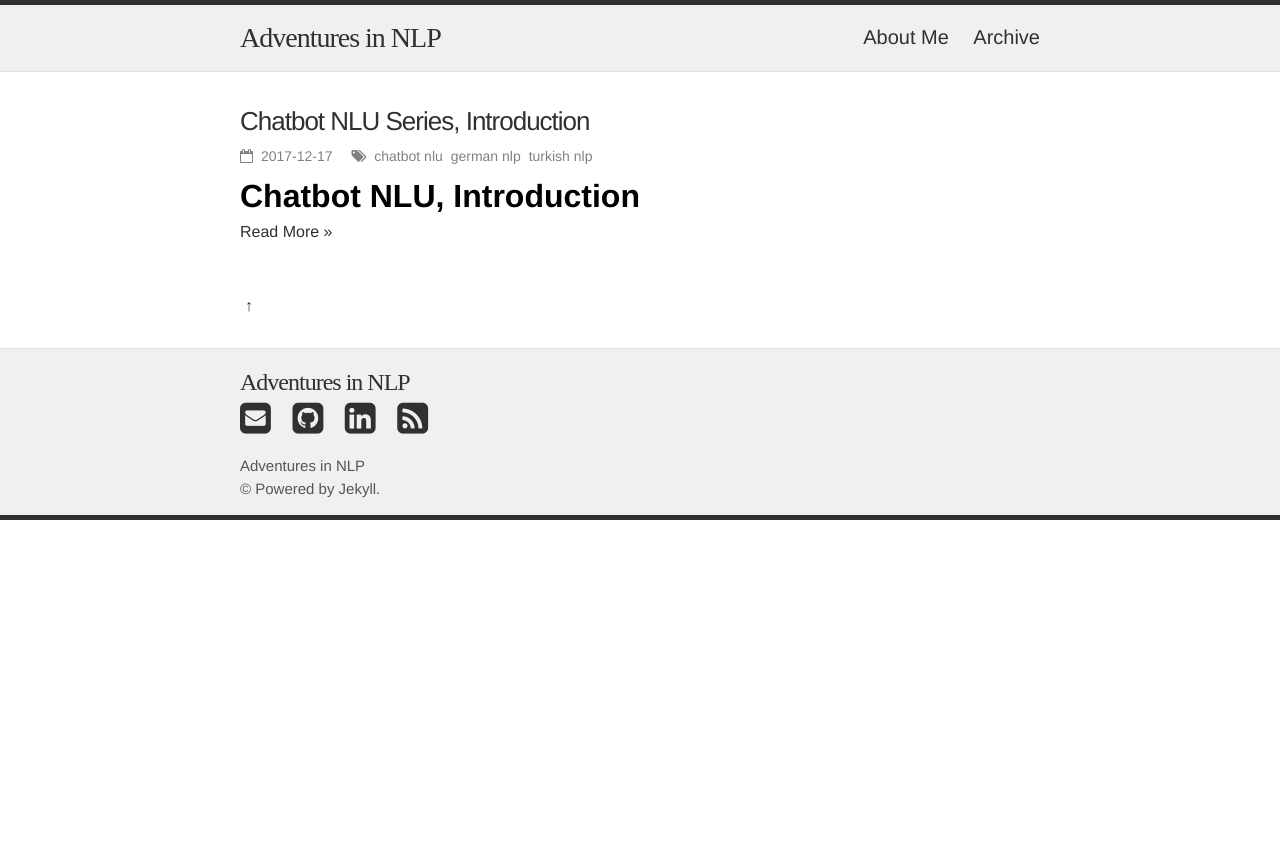
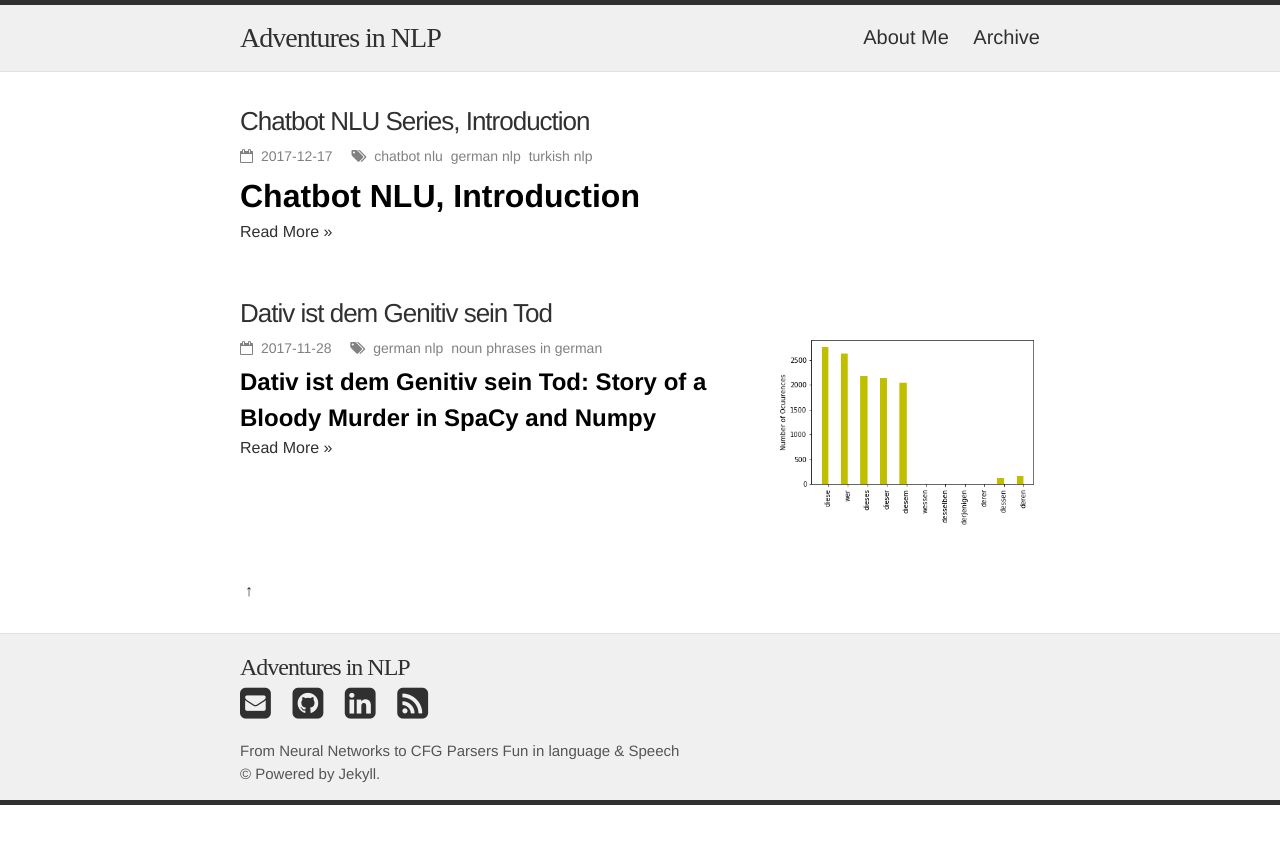
Before and after one commit to DuyguA/DuyguA.github.io, a Jekyll site: the page built from index.html, in a window 1280 px wide. Shown: the top 844 px of the page. Built offline with Jekyll 4.4.1, drawn with Linux system fonts in a browser that asks for light colours; nearby versions of some CDN libraries; some web fonts are replaced; the list of posts is cut into pages by our own code; some of the changed lines change nothing that is shown.

Commit message:
added prev file

````diff
--- a/_config.yml
+++ b/_config.yml
@@ -1,6 +1,6 @@
 title: Adventures in NLP
 tagline: "From Neural Networks to CFG Parsers Fun in Language & Speech"
-description: "Adventures in NLP"
+description: "From Neural Networks to CFG Parsers Fun in language & Speech"
 baseurl: ""
 url: "https://DuyguA.github.io/"
 email: duygu.altinok12@gmail.com
--- /dev/null
+++ b/_posts/2017-11-28-dative-genitiv.md
@@ -0,0 +1,395 @@
+---
+layout: post
+title: Dativ ist dem Genitiv sein Tod
+date: 2017-11-28 09:00:00
+categories: [blog]
+tags: [german nlp, noun phrases in german]
+comments: false
+preview_pic: /assets/images/wessen.png
+---
+
+## Dativ ist dem Genitiv sein Tod: Story of a Bloody Murder in SpaCy and Numpy
+
+German genitive case is roughly the case that marks possession and is expressed by the apostrophe ('s) and possessive "of" in English. See quick examples:
+```
+Die Nachrichten des Tages          news of the day
+Der Beruf des Mannes ist Arzt.     Profession of the man is doctor./Man's profession is doctor.
+```
+The genitive of possession and relationships occurs frequently in formal standart German. For instance the following sentence about private customer loans, is from Deutsche Bank customer service website:
+```
+Sie ist befugt, den Darlehensnehmer bei der Beantragung des Darlehens zu
+```
+In everyday spoken German, story is completely different. von + Dative often replaces Genitive. See the example:
+```
+Das ist der Hund des Mannes.  That's the man's dog.
+Das ist def Hund vom Mann.    That's the dog from the man. -> That's the dog of the man.
+```
+In this post, we'll carry an emprical examination if Dative really replaced Genitive. We'll investigate cases of nominal genitiv and prepositinal genitiv i.e.
+- Is von + Dative replacing Genitive?
+- What's up with prepositions that are supposed to be used with genitive? I often see them incorrectly used with Dative, as well in informal wriiting language.
+
+Basically what we'll do is:
+- Collect samples
+- Look for all genitive forms and count how many of them is real genitive, how many of them dative replacement
+- Look for genitive prepositions, count how many of them used correctly
+- Count occurences of **Dessen**, **Deren** and **Wessen**, see the explanations below
+
+First, let's see the genitive case in detail, then we can jump onto our dataset and do the hypothesis testing!
+
+### Genitive in NP
+
+In grammar, genitive is the grammatical case that marks a noun as modifying another noun. Genitive also has prepositional and adverbial uses.
+In general, NP in German consists of the following word order:
+```
+Article, Number, Adjective(s), Noun, Genitive attribute, Position(s), Relative Cluase, Reflexive Pronoun
+```
+significantly longer than the English counterpart. However, usual noun phrases are not this long of course, usually of the form Article + Adjective? + Noun (so don't be scared and run away :blush:). Reason that genitive attribute use is declining might be due to this reason as well, not to make long noun phrases; longer it gets more difficult to understand.
+Genitive in NP, i.e. nominal genitive marks possession:
+```
+Der Beruf des alten Mannes     the profession of the old man
+Des alten Mannes Beruf         the old men's profession
+```
+and replaced by von + dative combo in everyday spoken language:
+```
+der Hund meines Bruders  ->  der Hund von meinem Bruder
+```
+#1 murderer is, this usage of the Dative. Though this construction is not incorrect, considered as "not very elegant". However, educated or not many people use these sort of construction in spoken language and informal written communication such as texting, emailing and blogging. That's how a language use one of its cases, in my opinon.
+
+### Prepositional Genitive
+
+In formal standart German, the object of an accusative preposition takes the genitive case. Some of common genitive prepositions are
+```
+jenseits      on the other side of
+anlässlich    on the occasion of
+kraft         by virtue of
+anstelle      in place of
+laut          according to
+aufgrund      on the basis of
+seitens       on the part of
+außerhalb     outside of
+trotz         despite, in spite of
+bezüglich     with regard to
+während       during
+innerhalb     within
+wegen         because of
+```
+with some examples:
+```
+innerhalb eines Tages          within a day
+statt des Hemdes               instead of the shirt
+während unserer Abwesenheit    during our absence
+```
+
+In my opinoin, #2 murderer is incorrectly used datives after these prepositions. For instance, evein in written language I see a lot `wegen dem` instead of the correct use `wegen des`. Unlike replacement with Dative, this usage is wrong.
+
+### Personal, Relative, Interrogative and Demonstrative Pronouns
+
+`Wessen` literally means **whose**. Here are some demonstrative pronouns:
+```
+desjenigen
+desselben
+```
+relative pronouns:
+```
+derer
+deren
+dessen
+```
+and personal pronouns:
+```
+meines
+deines
+seines
+ihres
+unseres
+eures
+ihres
+```
+
+There is also adverbial genitive and some verbs that are used with genitive but quite limited use. Hence in our emprical study we'll count easily distinguishable cases (we'll be über-tricky :wink:).
+
+## The Dataset
+
+We'll dig the Yelp restaurant reviews dataset, reviews from Germany has reviews in German generally. Reviews are written in informal language, hence ideal for our emprical study :wink:
+Go ahead and download the famous Yelp dataset. I pulled a little stunt to find German cities, flushed the list to `city_list.txt`. Reviewed restaurants are in:
+```
+
+Denkendorf
+Freyburg
+Filderstadt
+Ditzingen
+Waiblingen
+Neuhausen
+Henderson
+Fellbach
+Ludwigsburg
+Esslingen am Neckar
+Esslingen
+Stuttgart
+Leonberg
+Boblingen
+Sindelfingen
+Stuttgart-Vaihingen
+Stuttgart - Bad Cannstatt
+Ostfildern
+Gerlingen
+Ludwigsburg
+Leinfelden-Echterdingen
+Kornwestheim
+Schwaikheim
+Remseck am Neckar
+Remseck
+```
+Then we're ready to find business_ids of restaurants in German cities with `find_id_from_city.sh`and write them into `ids.txt`. 7044 places joined Yelp dataset from Germany:
+```bash
+$ wc -l ids.txt
+7044 ids.txt
+```
+In order to select German restaurant reviews from `review.json`, I play a bit with `jq` instead of benefitting from chunk reading talents of **Pandas**. Obviously such a huge json can't be read into memory once, one has to iterate in chunks. However, as a text miner I play with **jq** a lot, here I decided to filter first German reviews then read them into Python. Surely **Pandas** provide nice methods for chunk iterating, but remember there's always more than one way to swim a fish :wink:
+Following lines will select lines from `review.json` where **business_id** is in `ids.txt`:
+```bash
+$ jq -R . ids.txt > ids.json
+$ jq --slurpfile ids ids.json 'map(select(.business_id as $id|any($ids[];$id==.)))' review.json > german_reviews.json
+```
+Note that there are also English reviews for German restaurants, mainly by expats. We'll make a small trick and filter mixed reviews by existence of the words **ich, Sie, und, aber, oder, bin, habe, kann, sind, hatte, gern, gerne, viele, nicht, kein, keine, mehr, vieles, ein, eine, sehr, muss, die, der, das, ja**. Roughly, %99 of the German written text includes at least one of these words, frequent personal pronouns, modal and auxiliary verbs, adverbs and articles. :wink:
+```bash
+$ egrep -i "\b(ich|Sie|und|aber|oder|bin|habe|kann|sind|hatte|gern|gerne|viele|nicht|kein|keine|mehr|vieles|ein|eine|sehr|muss|die|das|ja)\b" german_reviews.json > german_reviews.json
+```
+There are total **32564** reviews about 7044 different business, it seems:
+```bash
+$ wc -l german_reviews.json
+32564 german_reviews.json
+```
+After preparing the corpus, we're ready to move onto the counting parts. We keep the text only, we don't need the other fields such as stars or user id.
+```bash
+$ jq .text german_reviews.json > german_reviews.txt
+```
+
+### #1 Murderer: Nominal Genitive Replacements
+
+As I wrote previously, I suspect this is the most common type of avoiding the genitive. Basically we'll
+
+- count number of all definite articles **der, die, das, des, dem, den** and see percentage of **des**
+- count all possessive noun phrases and see how many of them is with genitive.
+
+For the first task, we iterate over all reviews and count tokens with **ART** tag. **ART** includes both definite and indefinite articles, so we need to filter the results a bit.
+```python
+from __future__ import unicode_literals
+
+import codecs
+from collections import Counter
+import spacy
+
+nlp = spacy.load("de")
+
+def_arts_list = ["die", "der", "das", "den", "dem", "des"]
+
+counter = Counter()
+
+with codecs.open("german_reviews.txt", "r", encoding="utf-8") as f:
+    for line in f:
+        review = nlp(line.strip())
+        def_arts = [t.text.lower() for t in review if t.tag_=="ART" and t.text.lower() in def_arts_list]
+        counter.update(def_arts)
+
+print counter
+
+```
+Here is the result:
+```bash
+Counter({u'die': 69698, u'der': 55810, u'das': 38734, u'den': 22346, u'dem': 12347, u'des': 6435})
+```
+It doesn't look that bad indeed. **Des** is half as **Dem**, which is not that bad. There are **205370** definite articles in  **32564**  reviews i.e. 6 article per review and **%3** of all articles is **Des**.
+```python
+import numpy as np
+import matplotlib.pyplot as plt
+
+N = len(counter)
+x = np.arange(1,N+1)
+y = [num for (s, num) in counter.items() ]
+labels = [ s for (s, num) in counter.items() ]
+
+width = 0.35 #Use 1 to make it as a histogram
+bar1 = plt.bar( x, y, width, color="y")
+plt.ylabel( 'Number of Ocuurences' )
+plt.xticks(x + width/2.0, labels )
+plt.show()
+```
+<figure>
+  <img class="halfw" src="/assets/images/dem_barchart.png" alt="dem_barchart.png">
+</figure>
+
+Ok, it looks that bad now. **%3** is higher than I expected, but still looks very close to graveyard as well. In Turkish one can describe the situation with the idioms "To have one foot in the grave" or "To have eyes looking down to the soil".
+
+In the second task, we'll do a more detailed count. We'll count all possessive noun phrases and see percentage of genitive. We count
+```
+ART NN ART ADJA? NN             der Beruf des (alten) Mannes
+ART ADJA? NN NN                 des alten mannes Beruf
+ART NN PPOSAT NN                der Hund meines Bruders
+ART NN APPR (ART|PPOSAT) NN     der Hund von meinem Bruder, der Weg von der Haltestelle
+```
+sequences and filter by some small tricks to distinguish genitive ones :wink:.
+We begin by counting noun chunks of the form 4th. We'll use **Matcher** class from **Spacy** to match POS tags. Then we'll do a filtering by existing of **vor** because **APPR (ART|PPOSAT)** matches a bigger superclass of strings of interest, see some:
+```
+einer Woche mit einem Groupon
+der Kellner mit einem Grinsen
+die Schmiereien in den Toiletten
+der Kellner mit der Speisekarte, dem Wunsch nach der Rechnung
+```
+Note that German POS tags of Spacy come from  [Stuttgart tagset](http://www.ims.uni-stuttgart.de/forschung/ressourcen/lexika/TagSets/stts-table.html). German tagset is richer than English counterpart, due to rich morphosyntactic features. Text miners who work with German are acquainted with Stuttgart tagset, which is the standart tagset for German language.
+I will do a very rough preprocessing, then do the counting:
+```python
+from spacy.matcher import Matcher
+from spacy.attrs import TAG
+
+matcher = Matcher(nlp.vocab)
+
+tags = [
+    [{TAG:"ART"}, {TAG:"NN"}, {TAG:"APPR"}, {TAG:"PPOSAT"}, {TAG:"NN"}],
+    [{TAG:"ART"}, {TAG:"NN"}, {TAG:"APPR"}, {TAG:"ART"}, {TAG:"NN"}],
+    ]
+
+[matcher.add_pattern("noun noun chunk", tag_pattern) for tag_pattern in tags]
+
+little_preprocess = lambda rev: " ".join(rev.replace("\\n", " ").strip().split())
+
+vors = ["vor ", "vom ", "von "]
+count = 0
+with codecs.open("german_reviews.txt", "r", encoding="utf-8") as f:
+    for line in f:
+        review = nlp(little_preprocess(line))
+        matches = matcher(review)
+        match_strings = [review[m[-2]:m[-1]] for m in matches]
+        match_strings = filter(lambda match: any(v in match.text for v in vors), match_strings)
+        count += len(match_strings)
+print count
+```
+Result is **451** and some example matches are:
+```
+einen Zeitungsberricht von der Eröffnung
+Ein Freisitz vor dem Restaurant
+Der Ausblick von der Terrasse
+Die Sepia von der Tageskarte
+ein Fleischgericht von der Tageskarte
+der Nähe von der Bar
+der Tisch von der Kellnerin
+den Platz vor dem Salatbüffet
+[Die Pizza von meinem Mann
+dem Elefanten von unserem Nachbarn (Elefants of our neighbor)?!!?
+```
+Now we count the "real" genitives. We pull the same stunt with **Matcher** with the corresponding POS tags. Here are some examples from the matched strings:
+```
+eine Nachbau des antiken Kolosseums
+des Spaßfaktors den Besuch
+Die Kreationen des Küchenchefs
+Die Besonderheit des Restaurants
+den Sternen des Hotels
+das Thema des Hotel
+Der Hummus des Tages
+das Geheimnis des Ladens
+Das Highlight des Abends
+die Qualität des Essens
+des Geschmacks des Essens
+Das Konzept des Ladens, das Konzept des Restaurants, einem Drittel des Gerichtes, den Eindruck des Ambientes
+die Qualität des alten Mövenpicks
+die Qualität des Fisches
+die Qualität des Sushis
+```
+and the number is **2474?!!??**. Good Lord, either I counted dative constructions wrong or ... I should stop writing immediately :flushed: My theory is completely wrong?!(so is Bastian Sick, [sorry](http://www.spiegel.de/kultur/zwiebelfisch/zwiebelfisch-der-dativ-ist-dem-genitiv-sein-tod-a-267725.html) Herr Sick!)
+
+### Wrong Usages with Prepositional Genitive
+
+Ok, here also we use **Matcher** class as follows: First we'll match phrases of the form **one of Genitive Prepositions + Article**. Then, we'll count how many of the articles both definite and indefinite, in genitive or in dative and compare the numbers. Note that Dative usage is **WRONG**, unlike von + dative replacements. Let's hit it:
+
+```
+preplist = [
+u"jenseits",
+u"anlässlich",
+u"kraft",
+u"anstelle",
+u"laut",
+u"aufgrund",
+u"seitens",
+u"außerhalb",
+u"trotz",
+u"bezüglich",
+u"während",
+u"innerhalb",
+u"wegen"
+]
+
+from spacy.matcher import Matcher
+from spacy.attrs import TAG, ORTH
+matcher = Matcher(nlp.vocab)
+tags = [[{ORTH:w}, {TAG:"ART"}] for w in preplist]
+
+[matcher.add_pattern("noun noun chunk", tag_pattern) for tag_pattern in tags]
+```
+Rest is almost same with previous iterating over the corpus and counting code. Here are some wrong usages with dative:
+```
+während dem
+wegen dem
+wegen einem
+trotz dem
+```
+**Nahaa!!!** I caught Dative with his two hands covered in blood!! :grin:
+Out of 1845 prepositional genitive constructions, 241 usages were wrongly with dative...looks like the real murderer is here :scream: :scream: :scream:.
+
+### Genitive Pronouns
+
+Earlier we saw personal, relative, interrogative and demonstrative pronouns in genitive forms. Now we make a rough count. We'll find ratio of our genitive guys **wessen, desselben, derer, deren, dessen** to all words with pronoun tags **PDAT, PDS, PWS, PWAT, PWAV**. Here are the results:
+```
+counter.most_common()[:30]
+
+[(u'das', 12147),
+ (u'was', 6632),
+ (u'wie', 2995),
+ (u'diese', 2764),
+ (u'wer', 2628),
+ (u'dieses', 2175),
+ (u'dieser', 2138),
+ (u'diesem', 2041),
+ (u'wo', 1568),
+ (u'dies', 1346),
+ (u'diesen', 1053),
+ (u'die', 891),
+ (u'warum', 675),
+ (u'der', 584),
+ (u'wobei', 539),
+ (u'dem', 371),
+ (u'welche', 314),
+ (u'denen', 221),
+ (u'welches', 191),
+ (u'draussen', 178),
+ (u'deren', 157),
+ (u'drinnen', 154),
+ (u'welcher', 144),
+ (u'den', 140),
+ (u'weshalb', 135),
+ (u'wann', 126),
+ (u'dass', 125),
+ (u'dessen', 122),
+ (u'wem', 95),
+ (u'welchen', 89)]
+```
+Our friends **deren** and **dessen** made it to top 30, which is sort of a success. Distribution of our genitive friends is as follows:
+```
+wessen  1
+desselben   1
+derjenigen  1
+derer   3
+dessen  122
+deren   157
+```
+
+Genitive friends looks a bit miserable comparing to popular guys:
+
+<figure>
+  <img class="halfw" src="/assets/wessen.png" alt="wessen.png">
+</figure>
+
+Good news is they do exist, bad news is they barely exist. However, there's no solid murderer party here; there's no conclusive sign that Dative committed his sins here as well. Then who is to blame?
+
+### Conclusion
+
+After all the investigation, this murder trial didn't quite come to a full conclusion. The Dative has blood in his hands definitely; however the Genitive doesn't look completely dead, but with serious wounds. Best we can do is to ive our best wishes to the victim and hope he continues his existance further. Neverthless, don't bother for him too much. Life is too short to learn Germn anyway :relaxed:
````
